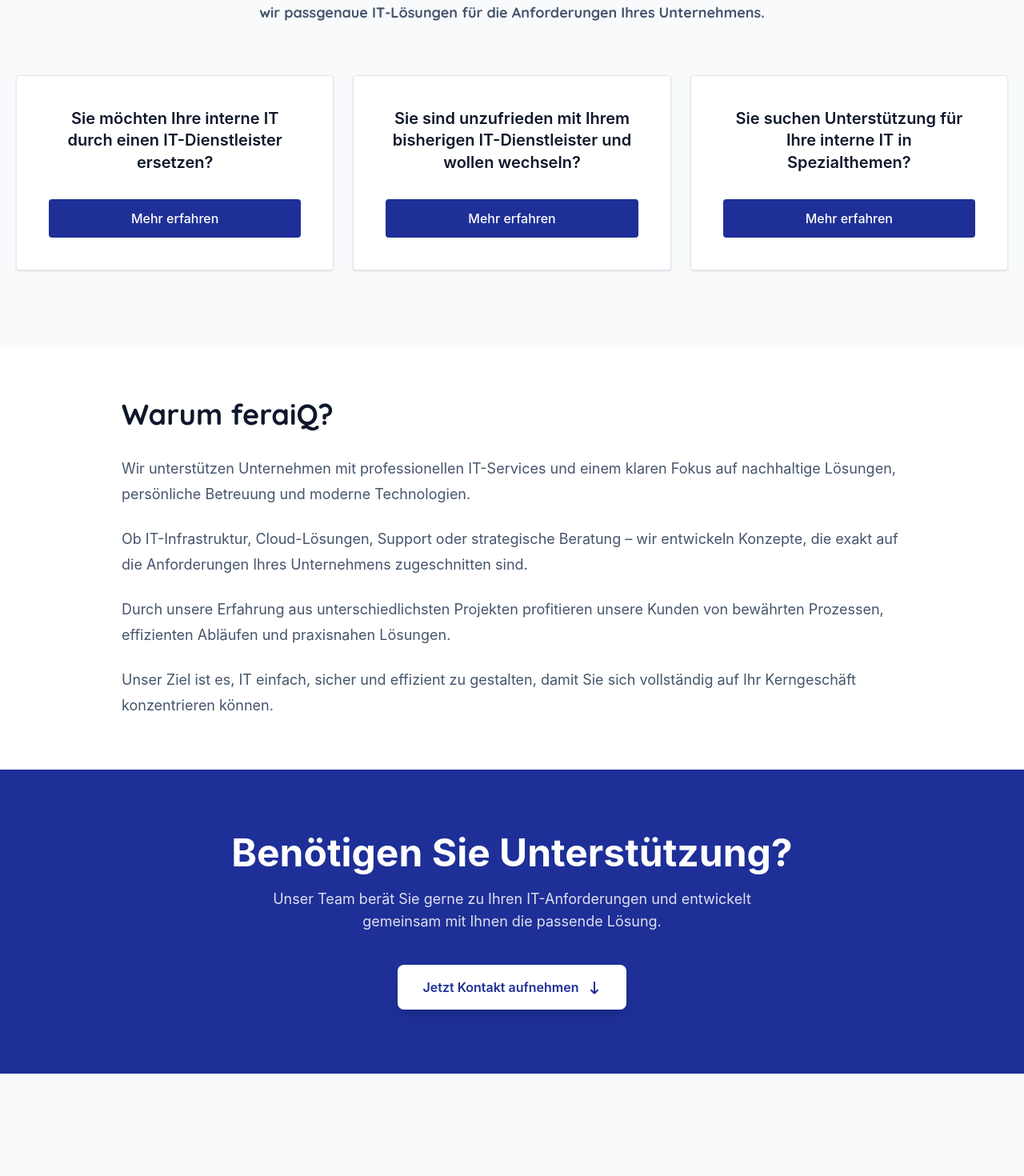
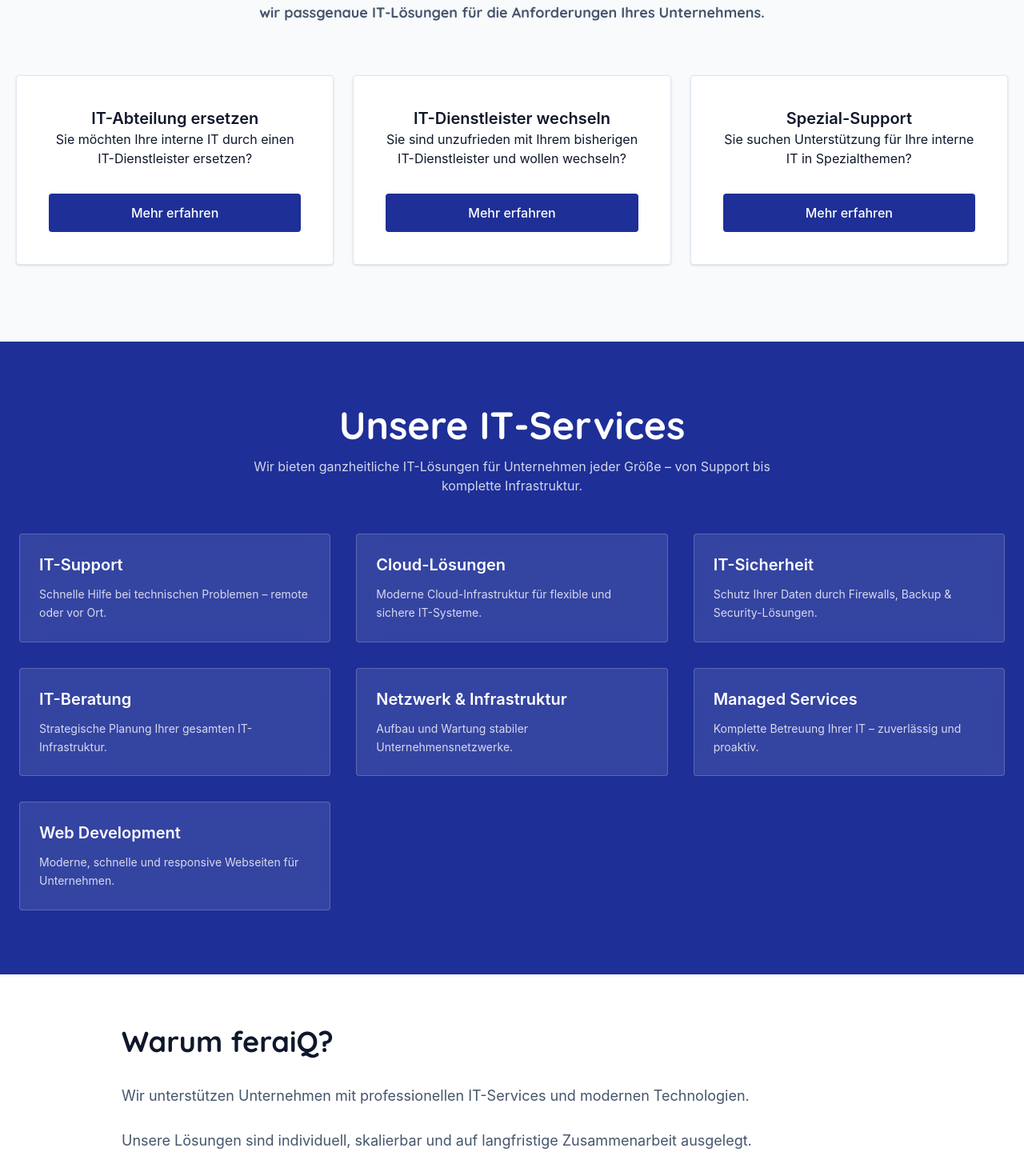
Before and after one commit to JumaQasimiM/feraiQ, a React (Vite) app: page /services in a window 1280 px wide. Shown: the part 420-1890 px from the top of the page at 80% size. Built offline with nearby package versions, Linux system fonts and the light colour scheme.

Commit message:
refc: add animations

```diff
--- a/src/App.jsx
+++ b/src/App.jsx
@@ -9,6 +9,7 @@
 import Careers from "./pages/Careers";
 import Career_detail from "./pages/Career_detail";
 import Services from "./pages/Services";
+import TechNewsPage from "./pages/TechNewsPage";
 
 function App() {
   return (
@@ -21,6 +22,7 @@
         <Route path="/careers" element={<Careers />} />
         <Route path="/careers/:slug" element={<Career_detail />} />
         <Route path="/services/" element={<Services />} />
+        <Route path="/news/" element={<TechNewsPage />} />
       </Routes>
 
       <Footer />
--- a/src/components/ITServiceOptions.jsx
+++ b/src/components/ITServiceOptions.jsx
@@ -1,45 +1,39 @@
 import React from "react";
+import ServiceCard from "./ServiceCard";
 import { motion } from "motion/react";
-import ServiceCard from "./ServiceCard";
-
 const services = [
   {
-    title: "Sie möchten Ihre interne IT durch einen IT-Dienstleister ersetzen?",
+    title: "IT-Abteilung ersetzen",
+    desc: "Sie möchten Ihre interne IT durch einen IT-Dienstleister ersetzen?",
     link: "/services",
   },
   {
-    title:
-      "Sie sind unzufrieden mit Ihrem bisherigen IT-Dienstleister und wollen wechseln?",
+    title: "IT-Dienstleister wechseln",
+    desc: "Sie sind unzufrieden mit Ihrem bisherigen IT-Dienstleister und wollen wechseln?",
     link: "/services",
   },
   {
-    title: "Sie suchen Unterstützung für Ihre interne IT in Spezialthemen?",
+    title: "Spezial-Support",
+
+    desc: "Sie suchen Unterstützung für Ihre interne IT in Spezialthemen?",
     link: "/services",
   },
 ];
-
 const containerVariants = {
   hidden: {},
   show: {
     transition: {
       staggerChildren: 0.15,
-      delayChildren: 0.2,
     },
   },
 };
 
 const itemVariants = {
-  hidden: {
-    opacity: 0,
-    y: 40,
-  },
+  hidden: { opacity: 0, y: 40 },
   show: {
     opacity: 1,
     y: 0,
-    transition: {
-      duration: 0.6,
-      ease: "easeOut",
-    },
+    transition: { duration: 0.6, ease: "easeOut" },
   },
 };
 
@@ -48,28 +42,24 @@
     <section className="mx-auto max-w-7xl px-5 py-24">
       {/* Header */}
       <motion.div
-        initial={{ opacity: 0, y: 25 }}
-        whileInView={{ opacity: 1, y: 0 }}
-        viewport={{ once: true }}
-        transition={{
-          duration: 0.7,
-          ease: "easeOut",
-        }}
-        className="mx-auto max-w-4xl text-center font-quicksand font-extrabold"
+        initial={{ opacity: 0, y: 30 }}
+        animate={{ opacity: 1, y: 0 }}
+        transition={{ duration: 0.6 }}
+        className="mx-auto max-w-4xl text-center  font-quicksand font-extrabold"
       >
         <span className="text-sm uppercase tracking-widest text-brand-color">
           Ihr zuverlässiger IT-Partner vor Ort
         </span>
 
-        <h2 className="mt-4 text-3xl leading-tight text-slate-900 md:text-5xl">
+        <h2 className="mt-4 text-2xl leading-tight text-slate-900 md:text-5xl ">
           Kontinuierliche IT-Betreuung und Support
         </h2>
 
-        <p className="mt-4 text-lg text-slate-700 md:text-xl">
+        <p className="mt-4 text-lg text-slate-700 md:text-xl text-center">
           Individuell auf die Bedürfnisse Ihres Unternehmens zugeschnitten.
         </p>
 
-        <p className="mx-auto mt-8 max-w-3xl text-base leading-relaxed text-slate-600 md:text-lg">
+        <p className="mx-auto mt-8 max-w-3xl text-base leading-relaxed text-slate-600 md:text-lg ">
           Suchen Sie einen zuverlässigen Partner für die kontinuierliche
           Betreuung Ihrer IT-Infrastruktur? Mit flexiblen Vertragsmodellen und
           individuellen Servicekonzepten bieten wir passgenaue IT-Lösungen für
@@ -77,20 +67,16 @@
         </p>
       </motion.div>
 
-      {/* Cards Grid */}
+      {/* Service Cards */}
       <motion.div
         variants={containerVariants}
         initial="hidden"
-        whileInView="show"
-        viewport={{
-          once: true,
-          amount: 0.2,
-        }}
+        animate="show"
         className="mt-16 grid gap-6 md:grid-cols-2 lg:grid-cols-3"
       >
         {services.map((service, index) => (
           <motion.div key={index} variants={itemVariants}>
-            <ServiceCard title={service.title} link={service.link} />
+            <ServiceCard service={service} />
           </motion.div>
         ))}
       </motion.div>
--- a/src/components/ServiceCard.jsx
+++ b/src/components/ServiceCard.jsx
@@ -10,7 +10,7 @@
     },
   },
 };
-const ServiceCard = ({ title, link }) => {
+const ServiceCard = ({ service }) => {
   return (
     <motion.div
       variants={containerVariants}
@@ -18,12 +18,13 @@
     >
       <motion.div an>
         <h3 className="text-xl font-semibold text-slate-900 leading-snug ">
-          {title}
+          {service.title}
         </h3>
+        <h6>{service.desc}</h6>
       </motion.div>
 
       <motion.Link
-        to={link}
+        to={service.link}
         className="mt-8 inline-flex items-center justify-center rounded bg-[#1E2F97] px-6 py-3 font-medium text-white transition-colors duration-300 hover:bg-[#17257a]"
       >
         Mehr erfahren
--- a/src/components/smallComponents/Aboutus_careere_detail.jsx
+++ b/src/components/smallComponents/Aboutus_careere_detail.jsx
@@ -45,12 +45,12 @@
         </div>
 
         <a href="mailto:bewerbung@feraiq.de">
-          <button className="w-full mt-6 bg-sky-600 text-white py-3 rounded-lg hover:bg-sky-700 transition">
+          <button className="w-full mt-6 bg-[#1E2F97] text-white py-3 rounded-lg hover:bg-[#2237c0] transition">
             Jetzt bewerben
           </button>
         </a>
         <Link to={"/careers"}>
-          <button className="w-full mt-6 bg-sky-600 text-white py-3 rounded-lg hover:bg-sky-700 transition">
+          <button className="w-full mt-6 bg-[#1E2F97] text-white py-3 rounded-lg hover:bg-[#2237c0] transition">
             ← Zruck
           </button>
         </Link>
--- a/src/pages/Career_detail.jsx
+++ b/src/pages/Career_detail.jsx
@@ -143,7 +143,7 @@
             <motion.button
               whileHover={{ scale: 1.03 }}
               whileTap={{ scale: 0.97 }}
-              className="w-full mt-6 bg-sky-600 text-white py-3 rounded-lg"
+              className="w-full mt-6 bg-[#1E2F97] text-white py-3 rounded-lg"
             >
               Jetzt bewerben
             </motion.button>
--- a/src/pages/Careers.jsx
+++ b/src/pages/Careers.jsx
@@ -53,6 +53,37 @@
     text: "Spannende Projekte, Eigenverantwortung und langfristige Entwicklungsperspektiven.",
   },
 ];
+const container = {
+  hidden: { opacity: 0 },
+  show: {
+    opacity: 1,
+    transition: {
+      staggerChildren: 0.2,
+      delayChildren: 0.3,
+    },
+  },
+};
+
+const item = {
+  hidden: { opacity: 0, y: 30 },
+  show: {
+    opacity: 1,
+    y: 0,
+    transition: {
+      duration: 0.7,
+      ease: "easeOut",
+    },
+  },
+};
+
+const imageAnim = {
+  hidden: { scale: 1.05, opacity: 0.5 },
+  show: {
+    scale: 1,
+    opacity: 1,
+    transition: { duration: 1.2, ease: "easeOut" },
+  },
+};
 const Careers = () => {
   /** =============fetch data[custom hook] from api=============== */
   // const { data: jobs } = useFetch("http://localhost:5000/jobs");
@@ -61,37 +92,62 @@
   const { data: jobs = [] } = useJobs();
   return (
     <>
-      <div className="relative w-full h-[500px]">
-        <img
+      {/* herder */}
+      <motion.div
+        className="relative w-full h-[500px] overflow-hidden"
+        initial="hidden"
+        animate="show"
+        variants={container}
+      >
+        {/* Background Image */}
+        <motion.img
           src={programming2}
           alt="Karriere"
           className="w-full h-full object-cover"
+          variants={imageAnim}
         />
 
         {/* Overlay */}
-        <div className="absolute inset-0 bg-black/50" />
+        <motion.div className="absolute inset-0 bg-black/50" />
 
         {/* Content */}
-        <div className="absolute inset-0 flex flex-col items-center justify-center text-center text-white px-6">
-          <span className="uppercase tracking-[4px] text-sm font-medium text-sky-300">
+        <motion.div
+          className="absolute inset-0 flex flex-col items-center justify-center text-center text-white px-6"
+          variants={container}
+        >
+          <motion.span
+            variants={item}
+            className="uppercase tracking-[4px] text-sm font-medium text-gray-200"
+          >
             Karriere bei feraiQ
-          </span>
+          </motion.span>
 
-          <h1 className="mt-4 text-4xl md:text-6xl font-bold font-quicksand">
+          <motion.h1
+            variants={item}
+            className="mt-4 text-4xl md:text-6xl font-bold font-quicksand"
+          >
             Offene Stellen
-          </h1>
+          </motion.h1>
 
-          <p className="mt-6 max-w-2xl text-lg text-white/90 leading-relaxed">
+          <motion.p
+            variants={item}
+            className="mt-6 max-w-2xl text-lg text-white/90 leading-relaxed"
+          >
             Wir suchen talentierte Menschen, die mit uns die Zukunft der IT
             gestalten möchten. Entdecke unsere offenen Positionen und werde Teil
             unseres Teams.
-          </p>
+          </motion.p>
 
-          <button className="mt-8 px-8 py-3 bg-sky-600 hover:bg-sky-700 rounded font-medium transition">
+          <motion.button
+            variants={item}
+            whileHover={{ scale: 1.05 }}
+            whileTap={{ scale: 0.98 }}
+            className="mt-8 px-8 py-3 bg-[#1E2F97] hover:bg-[#2339c3] rounded font-medium transition"
+          >
             Jetzt bewerben
-          </button>
-        </div>
-      </div>
+          </motion.button>
+        </motion.div>
+      </motion.div>
 
       {/* main content */}
       <section className="w-full py-16 md:py-24">
@@ -108,12 +164,12 @@
                   whileHover={{ scale: 1.05 }}
                   transition={{ duration: 0.5, delay: index * 0.1 }}
                   key={index}
-                  className="border border-slate-200 rounded bg-white p-6 hover:border-sky-300  "
+                  className="border border-slate-200 rounded bg-white p-6 hover:border-[#263dd2]  "
                 >
                   {/* HEADER */}
                   <div className="flex justify-between items-start mb-4">
                     <div>
-                      <span className="inline-block text-xs font-medium text-sky-700 bg-sky-50 px-3 py-1 rounded-md">
+                      <span className="inline-block text-xs font-medium text-white bg-[#3b489a] px-3 py-1 rounded">
                         {job.type}
                       </span>
                     </div>
@@ -139,7 +195,7 @@
                       Vollständige Stelle ansehen
                     </span>
 
-                    <button className="text-sm font-medium text-sky-600 hover:text-sky-700 transition">
+                    <button className="text-sm font-medium text-[#1E2F97] hover:text-[#2d41c4] transition">
                       <Link to={job.slug}>Bewerben →</Link>
                     </button>
                   </div>
@@ -187,7 +243,7 @@
                 className="p-8 border border-gray-200 rounded-lg bg-white "
               >
                 <div className="flex justify-center">
-                  <h1 className="w-14 h-14 rounded-full bg-sky-50 flex items-center justify-center text-sky-600 text-2xl">
+                  <h1 className="w-14 h-14 rounded-full bg-sky-50 flex items-center justify-center text-[#1E2F97] text-2xl">
                     {item.icon}
                   </h1>
                 </div>
--- a/src/pages/Services.jsx
+++ b/src/pages/Services.jsx
@@ -5,109 +5,155 @@
 import ITServiceOptions from "../components/ITServiceOptions";
 import ContactUs from "./ContactUs";
 
+/* ---------------- ANIMATION ---------------- */
+
 const fadeUp = {
-  hidden: {
-    opacity: 0,
-    y: 30,
-  },
+  hidden: { opacity: 0, y: 30 },
   show: {
     opacity: 1,
     y: 0,
-    transition: {
-      duration: 0.7,
-      ease: "easeOut",
-    },
+    transition: { duration: 0.7, ease: "easeOut" },
   },
 };
+
+/* ---------------- SERVICES DATA ---------------- */
+
+const services = [
+  {
+    title: "IT-Support",
+    desc: "Schnelle Hilfe bei technischen Problemen – remote oder vor Ort.",
+  },
+  {
+    title: "Cloud-Lösungen",
+    desc: "Moderne Cloud-Infrastruktur für flexible und sichere IT-Systeme.",
+  },
+  {
+    title: "IT-Sicherheit",
+    desc: "Schutz Ihrer Daten durch Firewalls, Backup & Security-Lösungen.",
+  },
+  {
+    title: "IT-Beratung",
+    desc: "Strategische Planung Ihrer gesamten IT-Infrastruktur.",
+  },
+  {
+    title: "Netzwerk & Infrastruktur",
+    desc: "Aufbau und Wartung stabiler Unternehmensnetzwerke.",
+  },
+  {
+    title: "Managed Services",
+    desc: "Komplette Betreuung Ihrer IT – zuverlässig und proaktiv.",
+  },
+  {
+    title: "Web Development",
+    desc: "Moderne, schnelle und responsive Webseiten für Unternehmen.",
+  },
+];
+
+/* ---------------- COMPONENT ---------------- */
 
 const Services = () => {
   return (
     <section className="w-full">
-      {/* Services */}
+      {/* HERO SERVICES BLOCK */}
       <div className="max-w-7xl mx-auto -mt-15">
         <ITServiceOptions />
       </div>
 
-      {/* About Services */}
+      {/* SERVICES GRID */}
+      <section className="w-full bg-[#1E2F97] text-white py-20">
+        <div className="max-w-7xl mx-auto px-6">
+          <motion.div
+            initial="hidden"
+            whileInView="show"
+            viewport={{ once: true }}
+            variants={fadeUp}
+            className="text-center mb-12"
+          >
+            <h2 className="text-2xl md:text-5xl font-bold font-quicksand">
+              Unsere IT-Services
+            </h2>
+            <p className="mt-4 text-white/80 max-w-2xl mx-auto">
+              Wir bieten ganzheitliche IT-Lösungen für Unternehmen jeder Größe –
+              von Support bis komplette Infrastruktur.
+            </p>
+          </motion.div>
+
+          {/* GRID */}
+          <div className="grid grid-cols-1 md:grid-cols-2 lg:grid-cols-3 gap-8">
+            {services.map((item, i) => (
+              <motion.div
+                key={i}
+                variants={fadeUp}
+                initial="hidden"
+                whileInView="show"
+                viewport={{ once: true }}
+                whileHover={{ y: -6, scale: 1.02 }}
+                className="bg-white/10 backdrop-blur-md border border-white/20 p-6 rounded"
+              >
+                <h3 className="text-xl font-semibold">{item.title}</h3>
+                <p className="mt-3 text-white/80 text-sm leading-relaxed">
+                  {item.desc}
+                </p>
+              </motion.div>
+            ))}
+          </div>
+        </div>
+      </section>
+
+      {/* ABOUT */}
       <motion.div
         variants={fadeUp}
         initial="hidden"
         whileInView="show"
-        viewport={{
-          once: true,
-          amount: 0.2,
-        }}
+        viewport={{ once: true }}
         className="bg-white"
       >
         <div className="max-w-5xl mx-auto px-6 py-16">
-          <h2 className="text-3xl font-quicksand md:text-4xl font-bold text-slate-900 mb-8">
+          <h2 className="text-2xl md:text-4xl font-bold font-quicksand text-slate-900 mb-8">
             Warum feraiQ?
           </h2>
 
           <div className="space-y-6 text-slate-600 leading-8 text-lg">
             <p>
               Wir unterstützen Unternehmen mit professionellen IT-Services und
-              einem klaren Fokus auf nachhaltige Lösungen, persönliche Betreuung
-              und moderne Technologien.
+              modernen Technologien.
             </p>
 
             <p>
-              Ob IT-Infrastruktur, Cloud-Lösungen, Support oder strategische
-              Beratung – wir entwickeln Konzepte, die exakt auf die
-              Anforderungen Ihres Unternehmens zugeschnitten sind.
+              Unsere Lösungen sind individuell, skalierbar und auf langfristige
+              Zusammenarbeit ausgelegt.
             </p>
 
             <p>
-              Durch unsere Erfahrung aus unterschiedlichsten Projekten
-              profitieren unsere Kunden von bewährten Prozessen, effizienten
-              Abläufen und praxisnahen Lösungen.
+              Durch Erfahrung aus vielen Projekten liefern wir stabile und
+              effiziente IT-Strukturen.
             </p>
 
-            <p>
-              Unser Ziel ist es, IT einfach, sicher und effizient zu gestalten,
-              damit Sie sich vollständig auf Ihr Kerngeschäft konzentrieren
-              können.
-            </p>
+            <p>Ziel: IT einfach, sicher und leistungsfähig machen.</p>
           </div>
         </div>
       </motion.div>
 
       {/* CTA */}
       <motion.div
-        initial={{
-          opacity: 0,
-          y: 30,
-        }}
-        whileInView={{
-          opacity: 1,
-          y: 0,
-        }}
-        viewport={{
-          once: true,
-          amount: 0.3,
-        }}
-        transition={{
-          duration: 0.8,
-        }}
+        initial="hidden"
+        whileInView="show"
+        viewport={{ once: true }}
+        variants={fadeUp}
         className="bg-[#1E2F97]"
       >
         <div className="max-w-7xl mx-auto px-6 py-20 text-center text-white">
-          <h2 className="text-3xl md:text-5xl font-bold">
+          <h2 className="text-3xl md:text-5xl font-bold font-quicksand">
             Benötigen Sie Unterstützung?
           </h2>
 
           <p className="mt-5 max-w-2xl mx-auto text-white/85 text-lg">
-            Unser Team berät Sie gerne zu Ihren IT-Anforderungen und entwickelt
-            gemeinsam mit Ihnen die passende Lösung.
+            Wir entwickeln die passende IT-Lösung für Ihr Unternehmen.
           </p>
 
           <motion.button
-            whileHover={{
-              scale: 1.05,
-            }}
-            whileTap={{
-              scale: 0.98,
-            }}
+            whileHover={{ scale: 1.05 }}
+            whileTap={{ scale: 0.98 }}
             className="
               mt-10
               inline-flex
@@ -124,13 +170,8 @@
           >
             Jetzt Kontakt aufnehmen
             <motion.span
-              animate={{
-                y: [0, 4, 0],
-              }}
-              transition={{
-                repeat: Infinity,
-                duration: 1.5,
-              }}
+              animate={{ y: [0, 4, 0] }}
+              transition={{ repeat: Infinity, duration: 1.5 }}
             >
               <FaArrowDownLong />
             </motion.span>
@@ -138,8 +179,8 @@
         </div>
       </motion.div>
 
-      {/* Contact */}
-      <div className="max-w-7xl mx-auto px-6 md:py-20">
+      {/* CONTACT */}
+      <div className="max-w-7xl mx-auto md:px-6 md:py-20">
         <ContactUs />
       </div>
     </section>
```
Also changed, not shown: src/components/Hero.jsx (+9 -7 lines), src/components/Navbar.jsx (+6 -5 lines), src/assets/logo-update.png (added).
